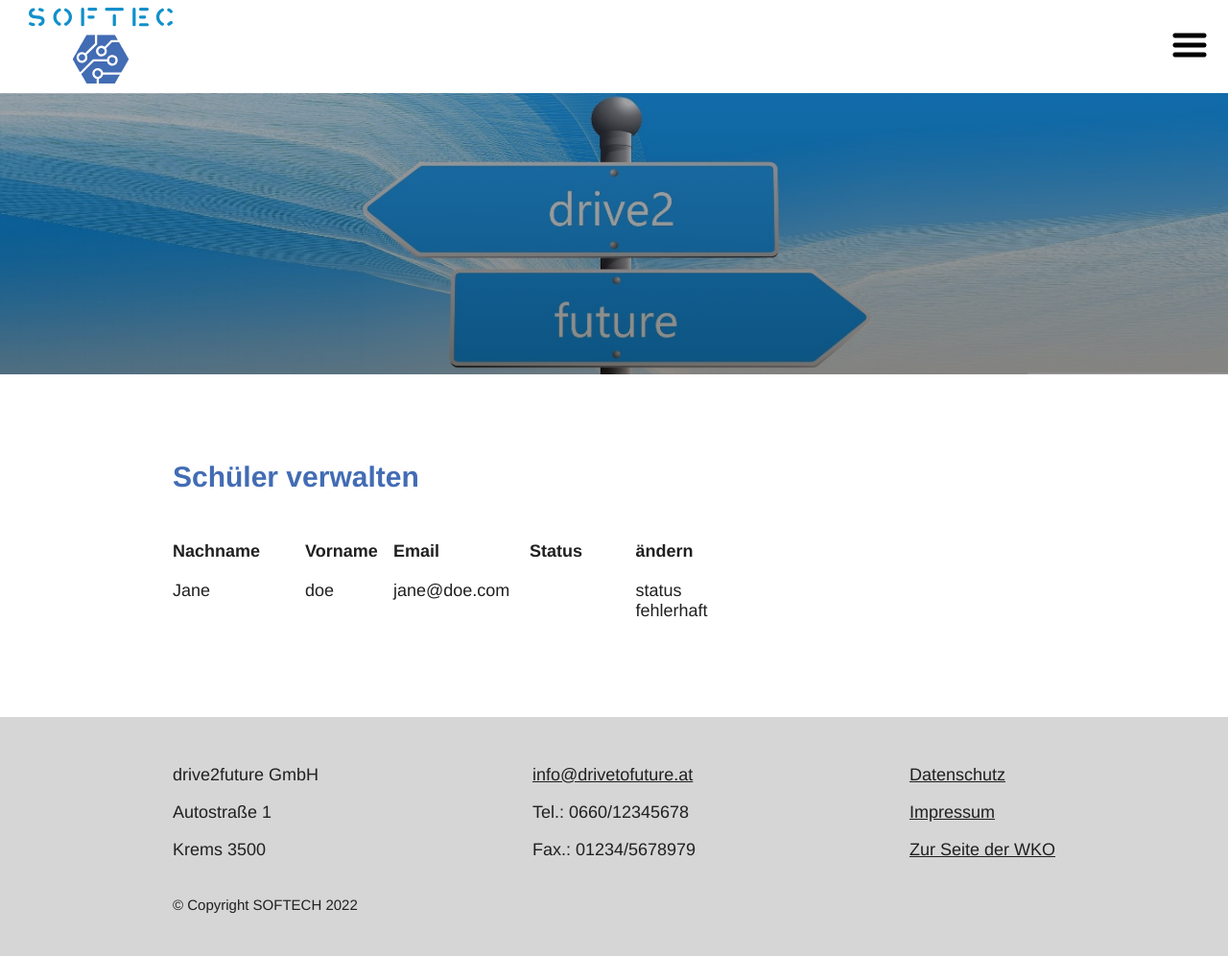
After one commit to orthub/drive2future, a PHP site: page /views/students.php in a window 1280 px wide. The commit adds this page. Shown: the whole page at 96% size. Run offline with PHP 8.4, Linux system fonts and the light colour scheme; the visitor is signed in with stand-in values (Sample User, id 1); data comes from the database, SQL or seed files in the repository; a stand-in replaces the project's code that opens the database connection; some libraries are stand-ins or nearby versions.

Commit message:
Schülerverwaltung

```diff
--- a/models/classes.php
+++ b/models/classes.php
@@ -30,7 +30,7 @@ function change_Status($status,$id){
 }
 
 function get_students(){
-    $sql = 'SELECT `id_user`,`first_name`,`last_name`
+    $sql = 'SELECT `id_user`,`first_name`,`last_name`, `email`, `status`
     FROM `users`
     WHERE `roles_id_role` = 2';
     $stmt = get_db()->prepare($sql);
--- a/models/students.php
+++ b/models/students.php
@@ -5,7 +5,7 @@ require_once __DIR__ . '/db_connection.php';
 function change_student_status(string $userId, string $status)
 {
   $sql = "UPDATE `users` SET `status` = :studentStatus
-          WHERE `user_id` = :userId";
+          WHERE `id_user` = :userId";
   $stmt = get_db()->prepare($sql);
   $stmt->execute([
     ':studentStatus' => $status,
--- a/views/partials/navbar.php
+++ b/views/partials/navbar.php
@@ -26,6 +26,8 @@
 
         <li><a class="nav-link" href="/drive2future/views/classes.php#Anker1">Klassen verwalten</a></li>
 
+        <li><a class="nav-link" href="/drive2future/views/students.php">Schüler verwalten</a></li>
+
         <?php endif ?>
         <?php if ($user_admin) : ?>
         <li><a class="nav-link" href="/drive2future/views/registerEmployee.php">Lehrer hinzufügen</a></li>
--- /dev/null
+++ b/views/students.php
@@ -0,0 +1,79 @@
+<?php
+require_once __DIR__ . '/../lib/sessionHelper.php';
+require_once __DIR__ . '/../lib/user_role.php';
+require_once __DIR__ . '/../controllers/classes.php';
+if($user_student){
+    header('Location: ' . '/drive2future/views/index.php');
+}
+?>
+
+
+<!DOCTYPE html>
+<html lang="en">
+<?php require_once __DIR__ . '/partials/head.php' ?>
+
+<body>
+  <?php require_once __DIR__ . '/partials/navbar.php' ?>
+
+
+  <div class="container">
+    <h1><a name="Anker1">Schüler verwalten</h1>
+
+    <?php
+        if (isset($_SESSION['errors']['student']) && !empty($_SESSION['errors']['student'])) {
+            echo "<p style='color:red'>" . $_SESSION['errors']['student'] . "</p>";
+            unset($_SESSION['errors']['student']);
+        }
+    ?>
+
+    <div class="app-item ">
+        <div class="app-row">
+            <div class="box-1"><b>Nachname</b></div>
+            <div class="box-2"><b>Vorname</b></div>
+            <div class="box-3" style="padding-right: 50px"><b>Email</b></div>
+            <div class="box-5"><b>Status</b></div>
+            <div class="box-5"><b>ändern</b></div>
+        </div>
+    </div>
+
+    <?php foreach ($students as $student) : ?>
+            <div class="app-item">
+                <div class="app-row">
+                    <div class="box-1"><span>Nachname: </span><?php echo $student['first_name']; ?></div>
+                    <div class="box-2"><span>Vorname: </span><?php echo $student['last_name']; ?></div>
+                    <div class="box-3" style="padding-right: 50px"><span>Email: </span><?php echo $student['email']; ?></div>
+                    <div class="box-5"><span>Status: </span><?php echo $student['status']; ?> </div>
+                    <div class="box-5"><span>ändern: </span>
+
+                    <form action='../controllers/students.php' method='POST'>
+                        <?php if($student['status'] == "aktiv") : ?>
+                            <input type="submit" value="inaktiv">
+                            <input type="hidden" value="inaktiv" name="status">
+                            <input type="hidden" value="<?php echo $student['id_user']; ?>" name="userId">
+
+                        <?php elseif($student['status'] == "inaktiv") :?>
+                            <input type="submit" value="aktiv">
+                            <input type="hidden" value="aktiv" name="status">
+                            <input type="hidden" value="<?php echo $student['id_user']; ?>" name="userId">
+
+                        <?php else : ?>
+
+                            status fehlerhaft
+
+                        <?php endif ?>
+                    </form>
+
+                    </div>
+
+
+                </div>
+            </div>
+    <?php endforeach ?>
+
+  </div>
+
+
+  <?php require_once __DIR__ . '/partials/footer.php' ?>
+</body>
+
+</html>
```
Also changed, not shown: controllers/students.php (added, +16 -0 lines), views/classesAddStudents.php (+9 -0 lines).
